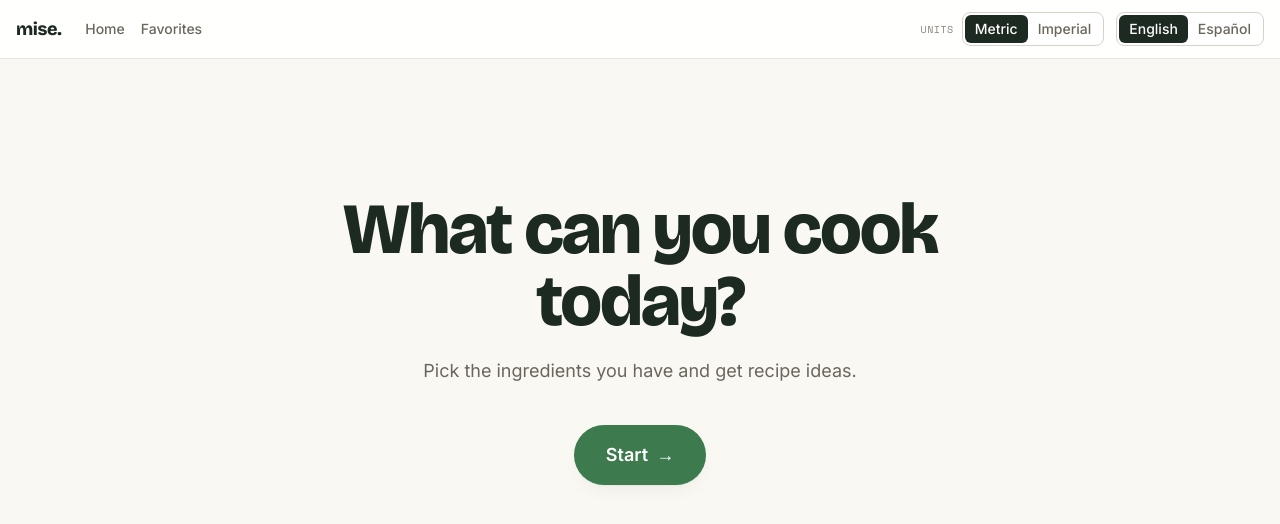
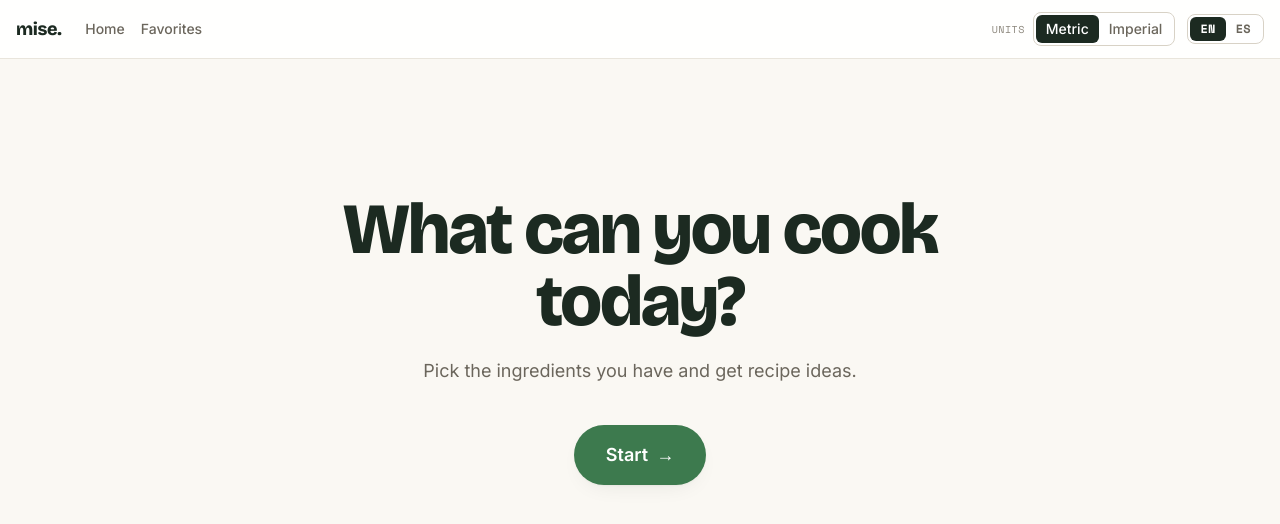
Before and after one commit to rga-rt/recipe-assistant, a Nuxt app: page / in a window 1280 px wide. Shown: the top 524 px of the page. Built offline with nearby package versions, Linux system fonts and the light colour scheme.

Commit message:
feat: show EN/ES codes in language switcher

```diff
--- a/components/LocaleSwitcher.vue
+++ b/components/LocaleSwitcher.vue
@@ -4,14 +4,14 @@
       v-for="loc in availableLocales"
       :key="loc.code"
       :to="switchLocalePath(loc.code as 'en' | 'es')"
-      class="rounded-md px-2.5 py-1 font-medium transition"
+      class="rounded-md px-2.5 py-1 font-mono text-xs font-bold uppercase tracking-wide transition"
       :class="
         loc.code === locale
           ? 'bg-kale text-chalk'
           : 'text-stone-600 hover:bg-stone-100'
       "
     >
-      {{ loc.name }}
+      {{ loc.code.toUpperCase() }}
     </NuxtLink>
   </div>
 </template>
```
